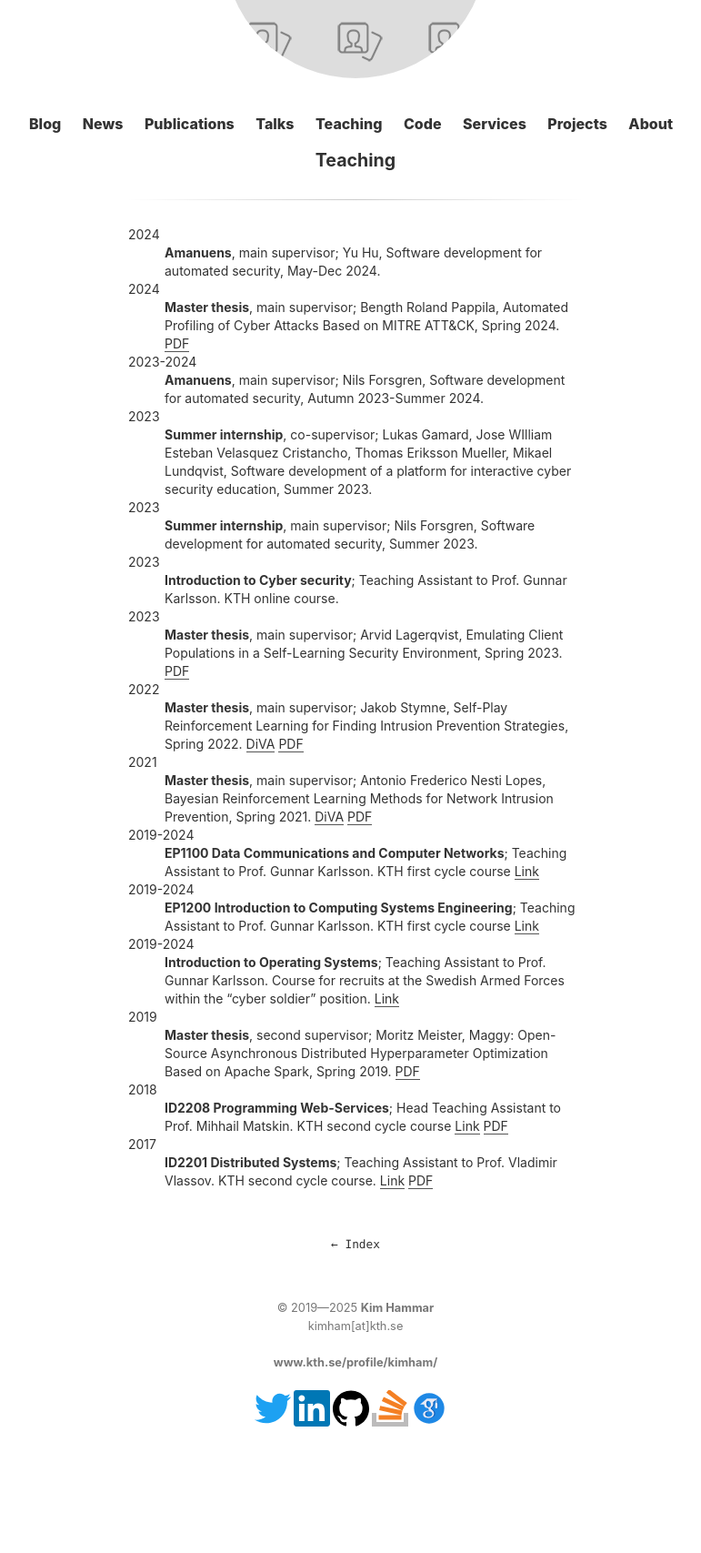
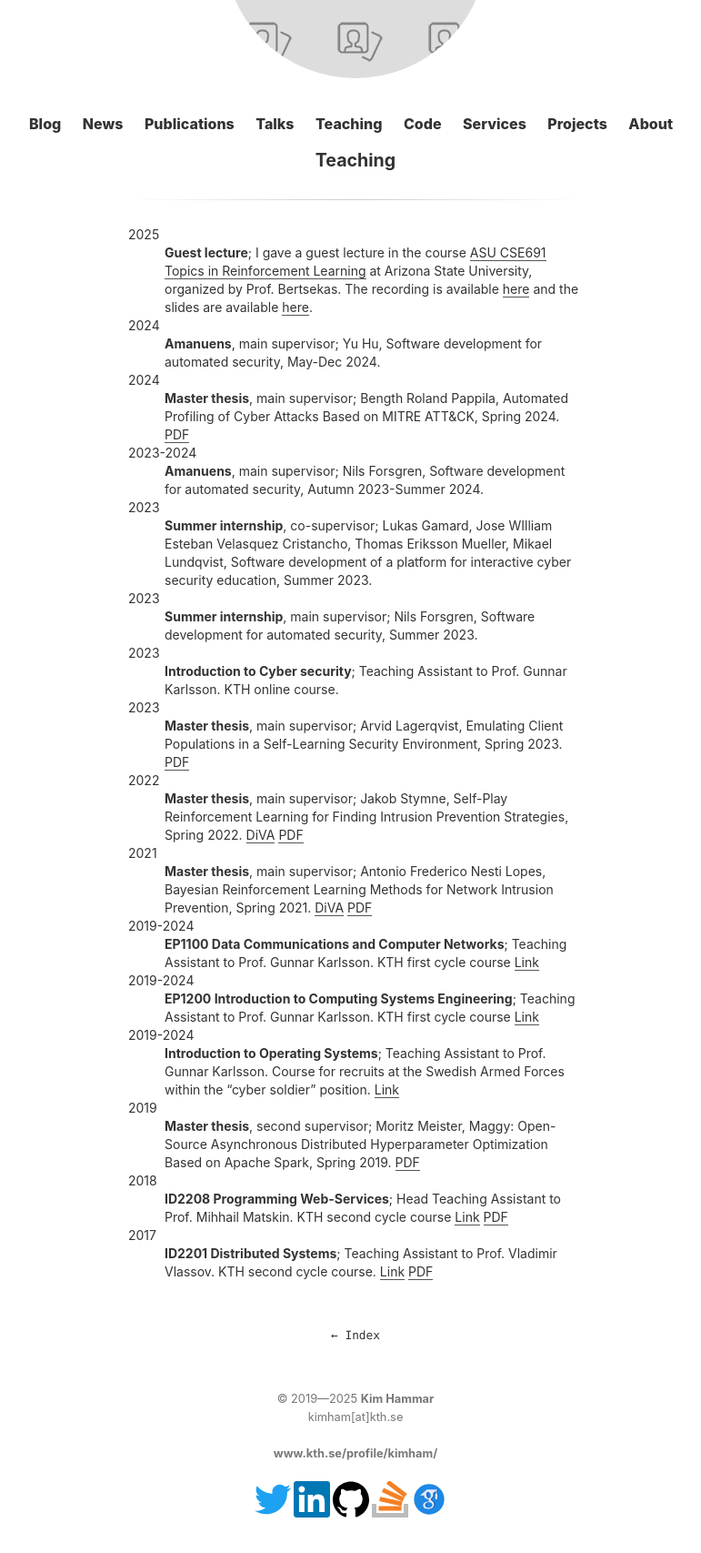
Before and after one commit to Limmen/Limmen.github.io, a Jekyll site: the page built from teaching.md, in a window 1280 px wide, cut to the strip 244-1953 px from the top of the page. Shown: the whole strip at 91% size, without its empty margins (249-1020 px from the left). Built offline with Jekyll 4.4.1, drawn with Linux system fonts in a browser that asks for light colours; before the commit the page ends 1853 px from its top, so only the background shows below that.

Commit message:
update teaching

```diff
--- a/teaching.md
+++ b/teaching.md
@@ -2,6 +2,10 @@
 layout: page
 title: Teaching
 ---
+
+2025
+:   **Guest lecture**;
+	I gave a guest lecture in the course [ASU CSE691 Topics in Reinforcement Learning](https://web.mit.edu/dimitrib/www/RLbook.html) at Arizona State University, organized by Prof. Bertsekas. The recording is available [here](https://www.youtube.com/watch?v=gsD2JgTrUhU) and the slides are available [here](https://web.mit.edu/dimitrib/www/RLTopics_2025_Lect10.pdf).
 
 2024
 :   **Amanuens**, main supervisor;
```
